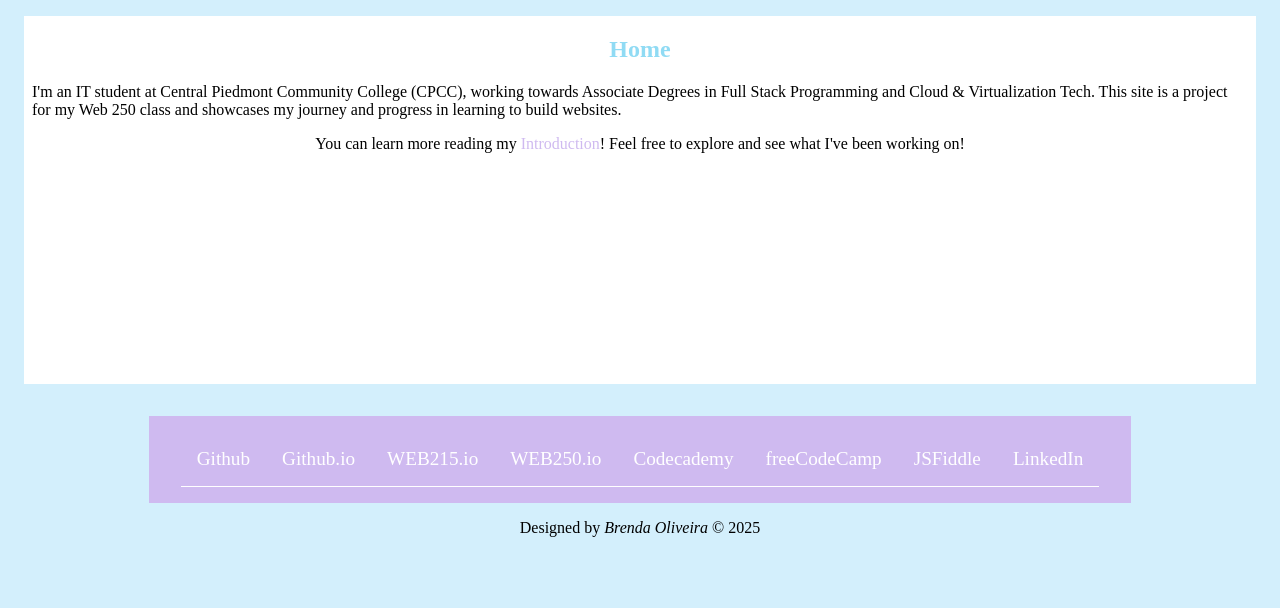
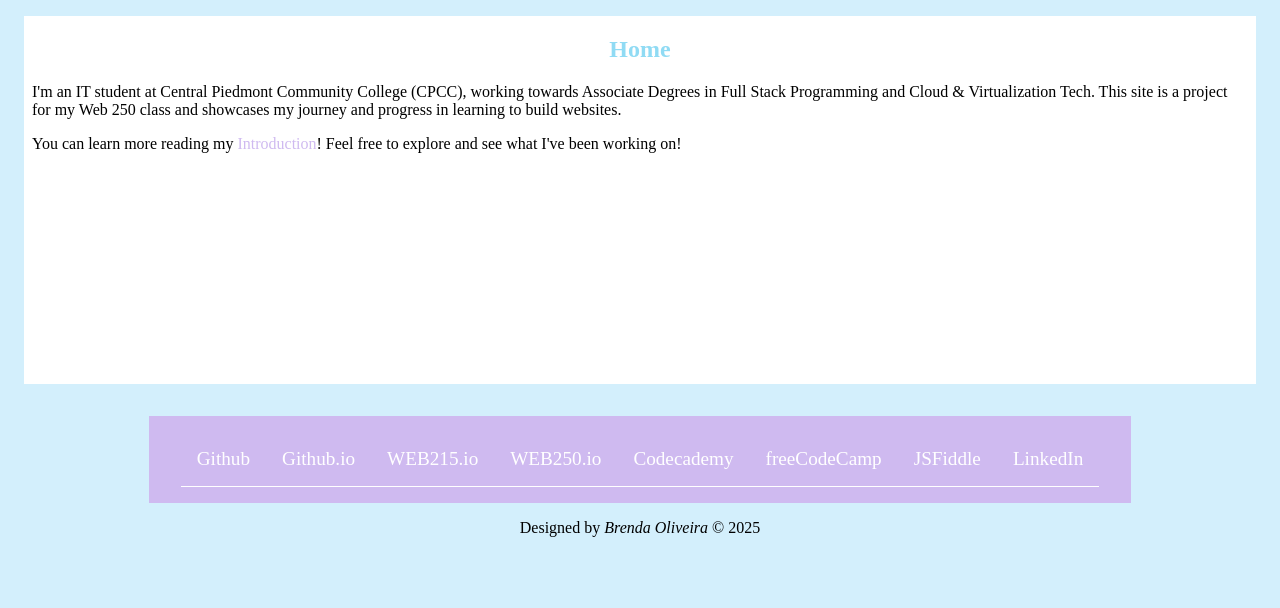
Before and after one commit to bsouzao0/web250, a PHP site: page /index.html in a window 1280 px wide. Shown: the part 208-816 px from the top of the page. Run offline with PHP 8.4, Linux system fonts and the light colour scheme; some web fonts are replaced.

Commit message:
Update default.css

```diff
--- a/styles/default.css
+++ b/styles/default.css
@@ -70,7 +70,6 @@ nav ul li a {
 
 main {
     margin: 1rem;
-    justify-items: center;
     align-items: center;
     background-color: white;
 }
```
